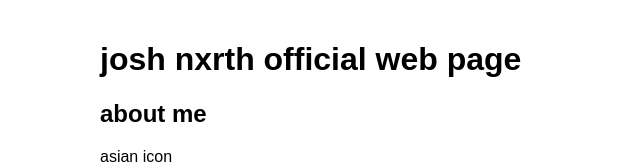
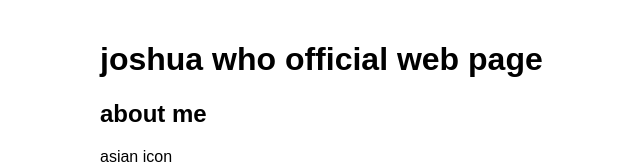
Before and after one commit to joshuaonline/joshuaonline.github.io, a plain HTML site: page index.html in a window 1280 px wide. Shown: the top 164 px of the page, without its empty margins (28-668 px from the left). Drawn offline with Linux system fonts and the light colour scheme.

Commit message:
index.html

```diff
--- a/index.html
+++ b/index.html
@@ -3,7 +3,7 @@
 <head>
     <meta charset="UTF-8">
     <meta name="viewport" content="width=device-width, initial-scale=1.0">
-    <title>josh nxrth official web page</title>
+    <title>joshua who official web page</title>
     <style>
         body {
             font-family: Arial, sans-serif;
@@ -36,7 +36,7 @@
 </head>
 <body>
     <div class="container">
-        <h1>josh nxrth official web page</h1>
+        <h1>joshua who official web page</h1>
 
         <div class="about-me">
             <h2>about me</h2>
```
